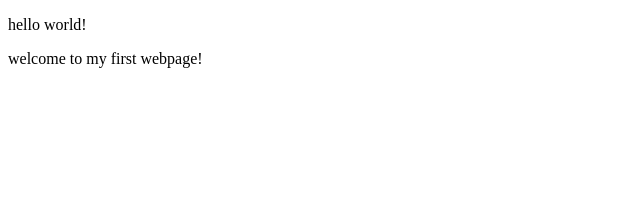
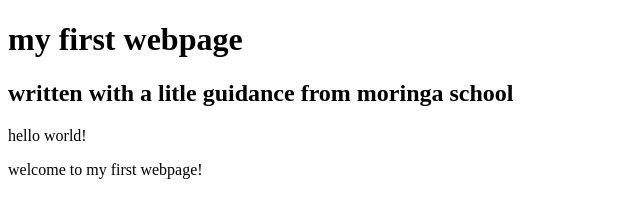
Before and after one commit to Nyagah-Tech/my-first-website, a plain HTML site: page my-first-website.html in a window 1280 px wide. Shown: the whole page, without its empty margins (0-640 px from the left). Drawn offline with Linux system fonts and the light colour scheme.

Commit message:
add header block element

```diff
--- a/my-first-website.html
+++ b/my-first-website.html
@@ -4,6 +4,8 @@
         <title>my first webpage</title>
     </head>
     <body>
+        <h1>my first webpage</h1>
+        <h2>written with a litle guidance from moringa school</h2>
         <p>hello world!</p>
         <p>welcome to my first webpage!</p>
     </body>
```
